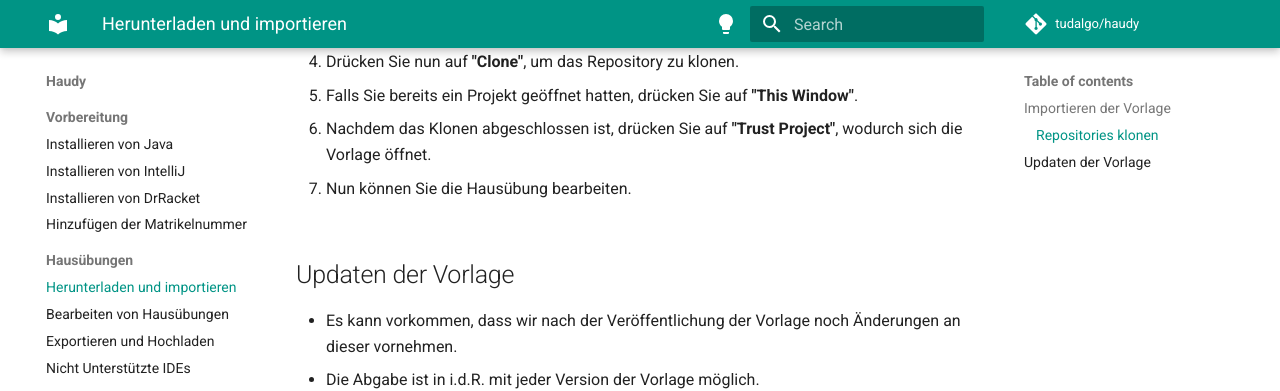
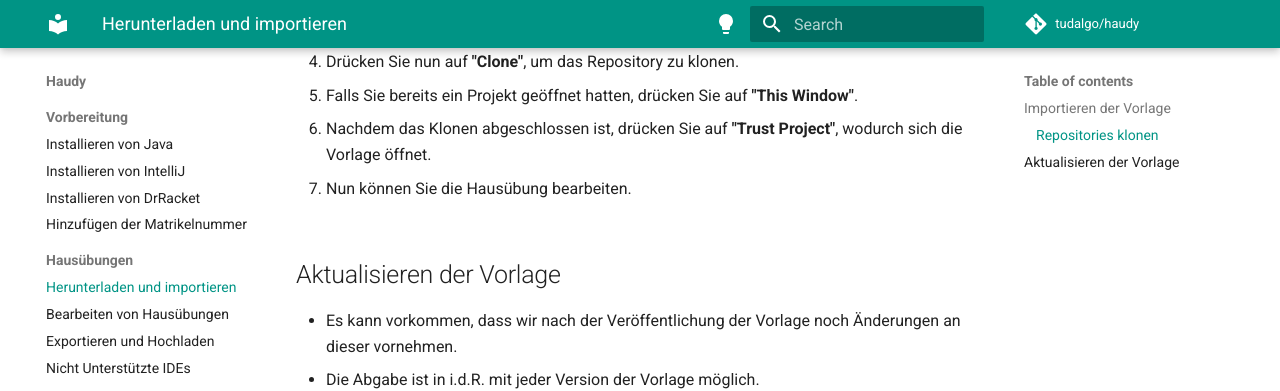
Before and after one commit to tudagrade/wiki, an MkDocs documentation site: the page built from docs/exercises/download-import.md, in a window 1280 px wide and 900 px high, scrolled down 1160 px. Shown: the top 391 px of the window. Built offline with MkDocs 1.6.1 and Material for MkDocs 9.7.7, drawn with Linux system fonts in a browser that asks for light colours; comment, search, counter and statistics services are not loaded.

Commit message:
Updaten -> Aktualisieren

```diff
--- a/docs/exercises/download-import.md
+++ b/docs/exercises/download-import.md
@@ -71,7 +71,7 @@ Diese erhalten sie entweder, indem sie das zugehörige [Git-Repository] klonen,
     6. Drücken Sie zum Schluss auf **"Trust Project"**, wodurch sich die Vorlage öffnet.
     7. Nun können Sie die Hausübung bearbeiten.
 
-## Updaten der Vorlage
+## Aktualisieren der Vorlage
 
 * Es kann vorkommen, dass wir nach der Veröffentlichung der Vorlage noch Änderungen an dieser vornehmen.
 * Die Abgabe ist in i.d.R. mit jeder Version der Vorlage möglich.
```
